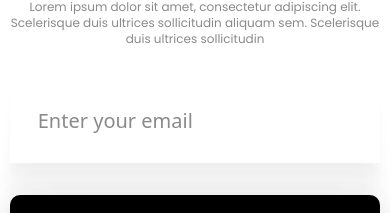
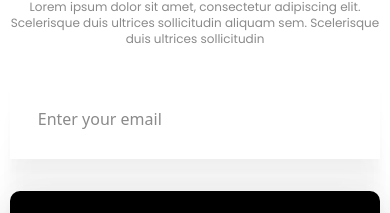
Before and after one commit to akinbo-emmanuel/online-shopping, a Next.js app: page / in a window 390 px wide. Shown: the part 1560-1773 px from the top of the page. Built offline with nearby package versions, Linux system fonts and the light colour scheme; a web font is replaced by a local one.

Commit message:
Slight change

```diff
--- a/components/Newsletter.tsx
+++ b/components/Newsletter.tsx
@@ -38,7 +38,7 @@ const Newsletter = () => {
           }}
           type="text"
           placeholder="Enter your email"
-          className="p-7 w-full placeholder:text-[#8A8A8A] text-[#484848] text-xl outline-none"
+          className="p-7 w-full placeholder:text-[#8A8A8A] text-[#484848] lg:text-xl outline-none"
         />
         <button
           style={{ boxShadow: "0px 20px 35px 0px #00000026" }}
```
